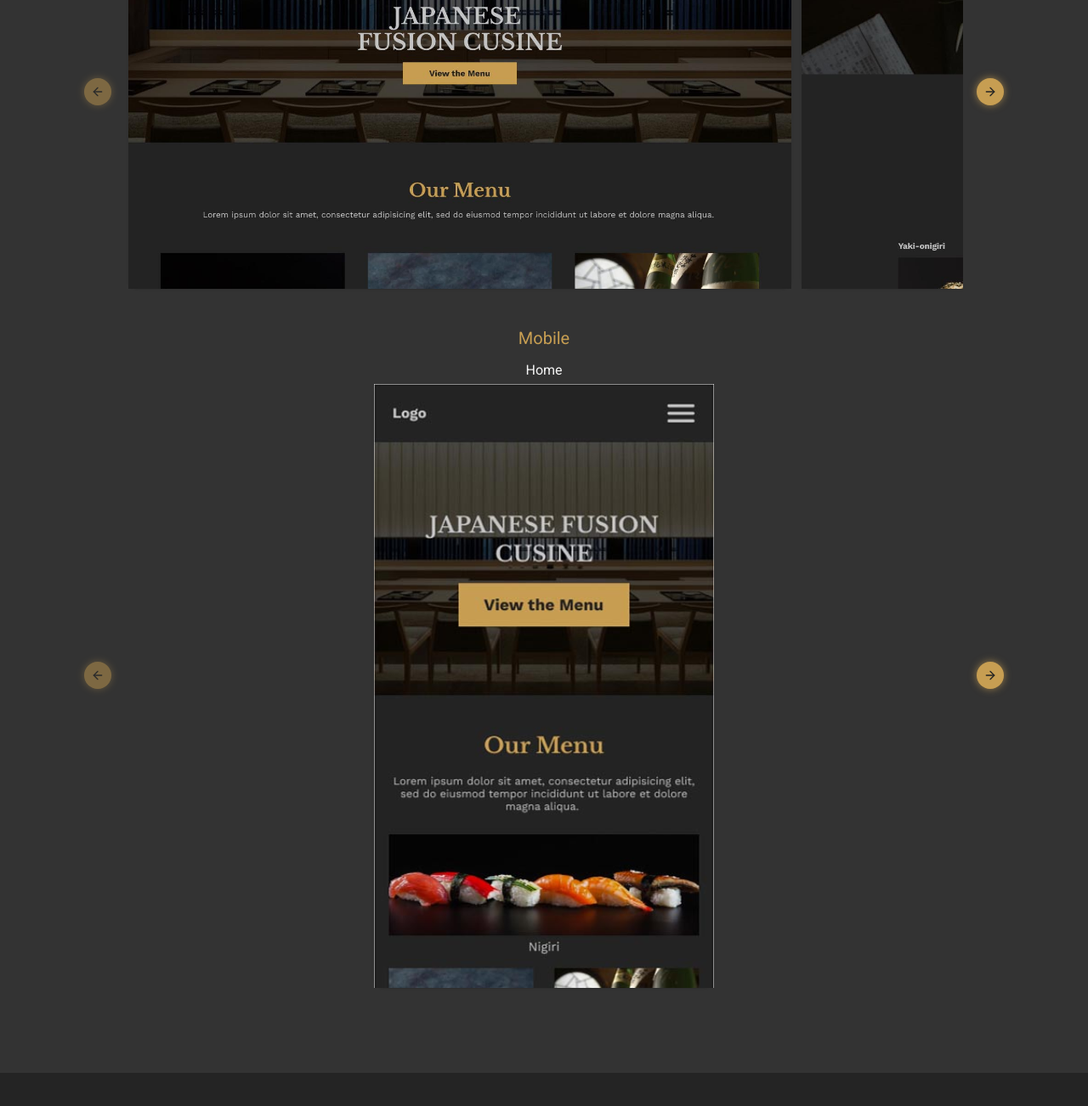
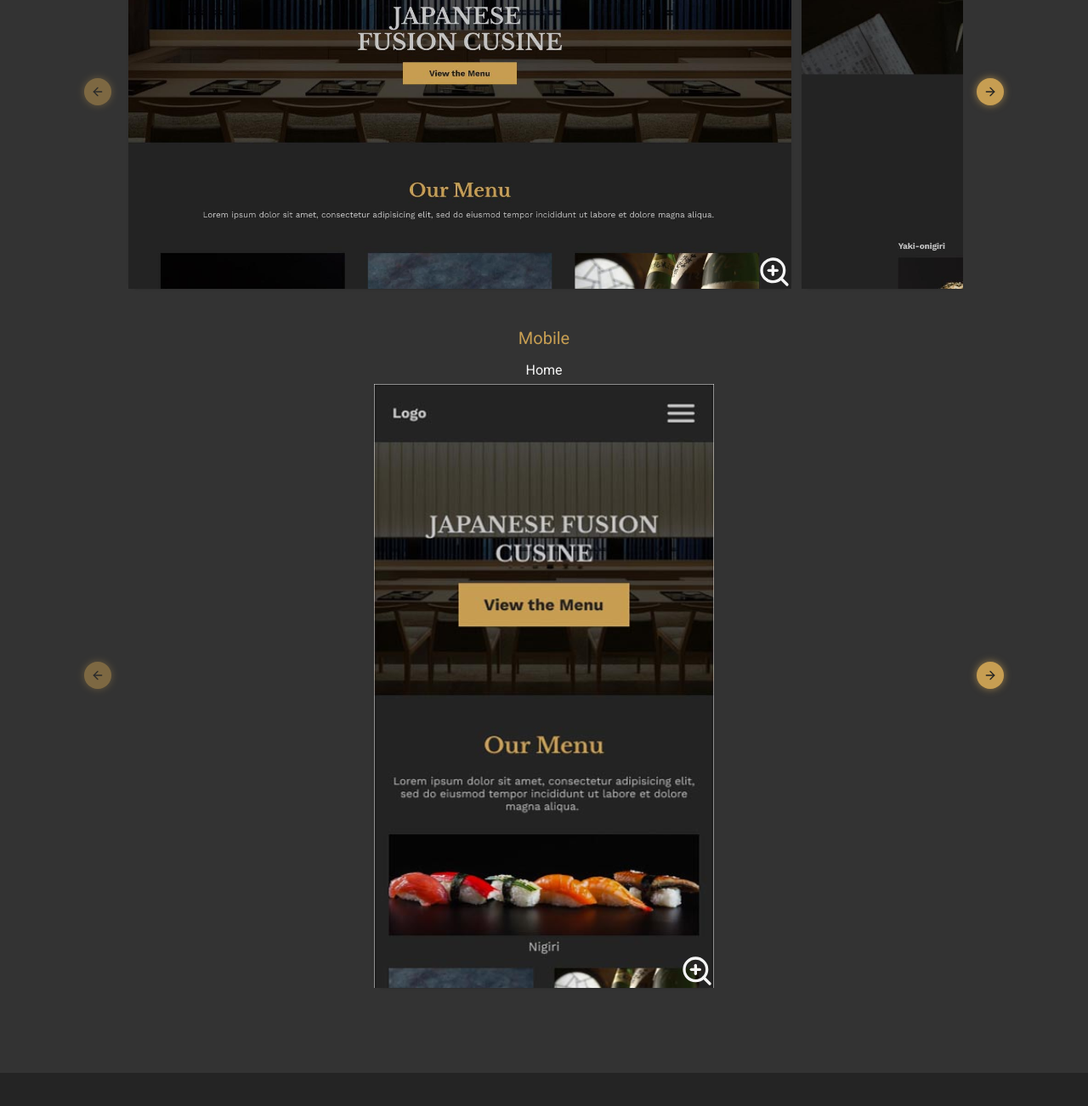
Before and after one commit to yusuken1121/Shin-Sational-PR, a Next.js app: page / in a window 1280 px wide. Shown: the part 1771-3073 px from the top of the page at 85% size. Built offline with nearby package versions, Linux system fonts and the light colour scheme.

Commit message:
designページでズームができることの視認性を上げるため、虫眼鏡アイコンを配置

```diff
--- a/src/app/_components/product-design.tsx
+++ b/src/app/_components/product-design.tsx
@@ -14,6 +14,7 @@ import {
   DialogTrigger,
 } from "@/components/ui/dialog";
 import { DialogTitle } from "@radix-ui/react-dialog";
+import { MoveDiagonal2, ZoomIn } from "lucide-react";
 import Image from "next/image";
 
 const laptopDesigns = [
@@ -77,9 +78,10 @@ export function ProductDesign() {
                                 src={design.img}
                                 alt={design.title}
                                 fill={true}
-                                className="w-full h-full object-cover"
+                                className="relative w-full h-full object-cover"
                                 unoptimized={true}
                               />
+                              <ZoomIn className="absolute bottom-0 right-0 w-10 h-10" />
                             </AspectRatio>
                           </Card>
                         </DialogTrigger>
@@ -129,9 +131,10 @@ export function ProductDesign() {
                                 src={design.img}
                                 alt={design.title}
                                 fill={true}
-                                className="w-full h-full object-cover"
+                                className="relative w-full h-full object-cover"
                                 unoptimized={true}
                               />
+                              <ZoomIn className="absolute bottom-0 right-0 w-10 h-10" />
                             </AspectRatio>
                           </Card>
                         </DialogTrigger>
```
